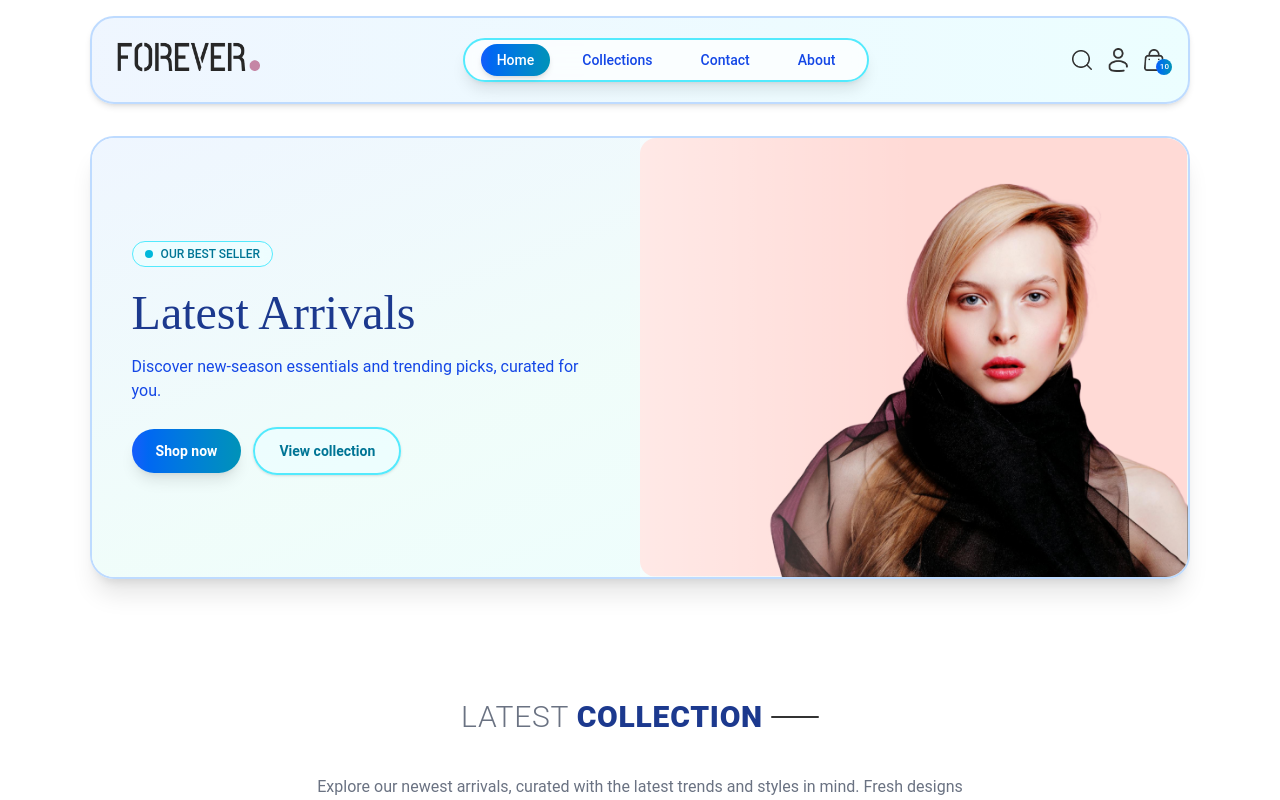
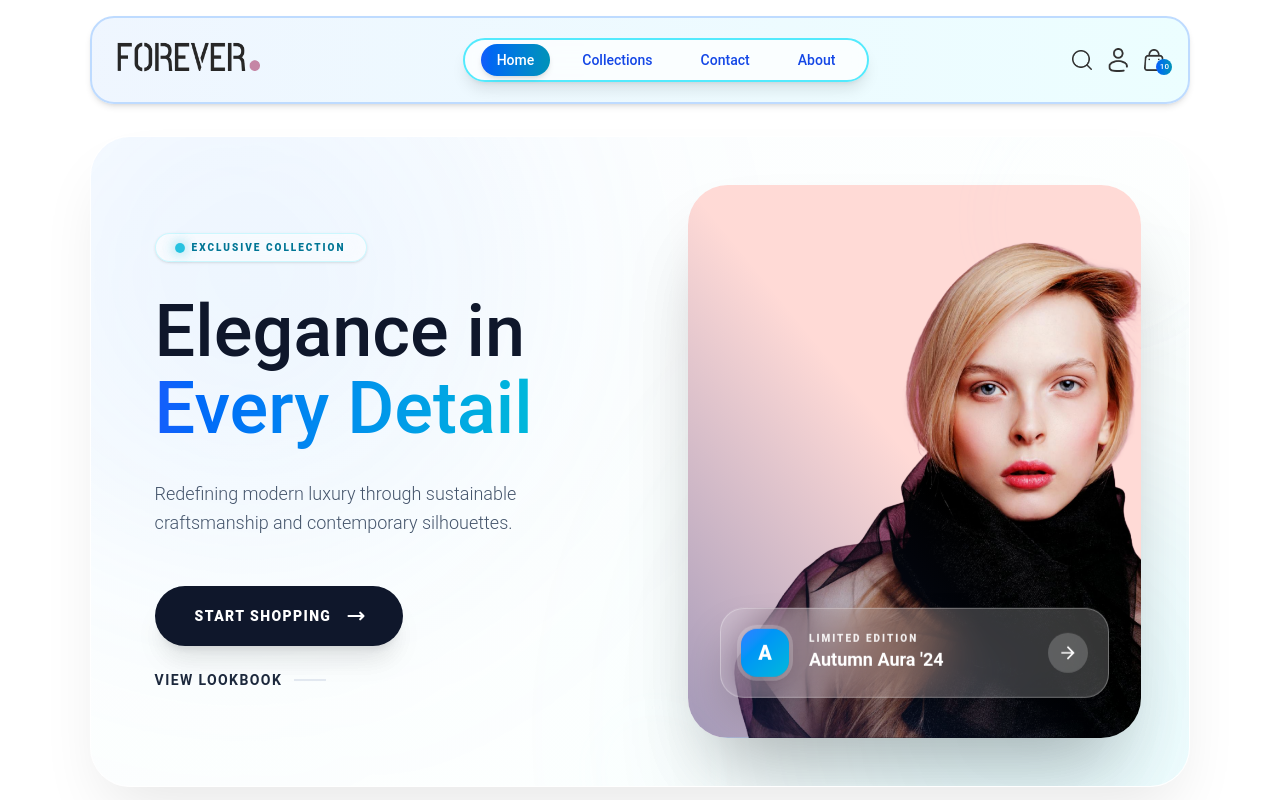
Before and after one commit to mubashirdawood/MERN-E-Commerce-Web-Application-Full-Stack-Project-, a React (Vite) app: page / in a window 1280 px wide. Shown: the top 800 px of the page. Built offline with nearby package versions, Linux system fonts and the light colour scheme.

Commit message:
ui animation   update

```diff
--- a/src/components/Hero.jsx
+++ b/src/components/Hero.jsx
@@ -1,68 +1,205 @@
-import React from "react";
+import React, { useRef, useState, useEffect } from "react";
 import { Link } from "react-router-dom";
 import { assets } from "../assets/assets";
-import { motion } from "framer-motion";
+import { motion, useMotionValue, useSpring, useTransform, AnimatePresence } from "framer-motion";
 
 const Hero = () => {
+  const containerRef = useRef(null);
+  const buttonRef = useRef(null);
+
+  // Mouse hover parallax effects
+  const mouseX = useMotionValue(0);
+  const mouseY = useMotionValue(0);
+
+  const springConfig = { damping: 25, stiffness: 150 };
+  const smoothX = useSpring(mouseX, springConfig);
+  const smoothY = useSpring(mouseY, springConfig);
+
+  // Rotate container slightly based on mouse position
+  const rotateX = useTransform(smoothY, [-0.5, 0.5], [2, -2]);
+  const rotateY = useTransform(smoothX, [-0.5, 0.5], [-2, 2]);
+
+  // Image parallax
+  const imgX = useTransform(smoothX, [-0.5, 0.5], [10, -10]);
+  const imgY = useTransform(smoothY, [-0.5, 0.5], [10, -10]);
+
+  // Magnetic Button Effect
+  const btnX = useMotionValue(0);
+  const btnY = useMotionValue(0);
+  const smoothBtnX = useSpring(btnX, springConfig);
+  const smoothBtnY = useSpring(btnY, springConfig);
+
+  const handleMouseMove = (e) => {
+    if (!containerRef.current) return;
+    const rect = containerRef.current.getBoundingClientRect();
+    const x = (e.clientX - rect.left) / rect.width - 0.5;
+    const y = (e.clientY - rect.top) / rect.height - 0.5;
+    mouseX.set(x);
+    mouseY.set(y);
+
+    if (buttonRef.current) {
+        const btnRect = buttonRef.current.getBoundingClientRect();
+        const btnCenterX = btnRect.left + btnRect.width / 2;
+        const btnCenterY = btnRect.top + btnRect.height / 2;
+        const dist = Math.hypot(e.clientX - btnCenterX, e.clientY - btnCenterY);
+
+        if (dist < 100) {
+            btnX.set((e.clientX - btnCenterX) * 0.4);
+            btnY.set((e.clientY - btnCenterY) * 0.4);
+        } else {
+            btnX.set(0);
+            btnY.set(0);
+        }
+    }
+  };
+
+  const handleMouseLeave = () => {
+    mouseX.set(0);
+    mouseY.set(0);
+    btnX.set(0);
+    btnY.set(0);
+  };
+
+  const text1 = "Elegance in";
+  const text2 = "Every Detail";
+
   const containerVariants = {
     hidden: { opacity: 0 },
     visible: {
       opacity: 1,
       transition: {
-        staggerChildren: 0.2,
-        delayChildren: 0.3,
+        staggerChildren: 0.1,
+        delayChildren: 0.4,
       },
     },
   };
 
   const itemVariants = {
-    hidden: { y: 20, opacity: 0 },
+    hidden: { y: 20, opacity: 0, filter: "blur(5px)" },
     visible: {
       y: 0,
       opacity: 1,
-      transition: { duration: 0.5, ease: "easeOut" },
+      filter: "blur(0px)",
+      transition: { duration: 0.7, ease: [0.16, 1, 0.3, 1] },
     },
   };
 
+  const charVariants = {
+    hidden: { opacity: 0, y: 10 },
+    visible: { opacity: 1, y: 0 },
+  };
+
   return (
-    <section className="mt-8">
+    <section className="mt-8 perspective-1000">
       <motion.div
-        initial={{ opacity: 0, scale: 0.95 }}
-        animate={{ opacity: 1, scale: 1 }}
-        transition={{ duration: 0.8 }}
-        className="relative overflow-hidden rounded-3xl border-2 border-blue-200 shadow-xl hover:shadow-2xl transition-shadow"
+        ref={containerRef}
+        onMouseMove={handleMouseMove}
+        onMouseLeave={handleMouseLeave}
+        style={{ rotateX, rotateY, transformStyle: "preserve-3d" }}
+        initial={{ opacity: 0, y: 50, scale: 0.95 }}
+        animate={{ opacity: 1, y: 0, scale: 1 }}
+        transition={{ duration: 1, ease: [0.16, 1, 0.3, 1] }}
+        className="relative overflow-hidden rounded-[2.5rem] border border-white/20 bg-white/40 shadow-[0_32px_64px_-16px_rgba(0,0,0,0.1)] backdrop-blur-md transition-shadow hover:shadow-[0_48px_80px_-16px_rgba(6,182,212,0.15)]"
       >
-        <div className="pointer-events-none absolute inset-0 bg-linear-to-br from-blue-50 via-teal-50 to-cyan-50" />
+        {/* Animated Background Blobs */}
+        <div className="absolute inset-0 pointer-events-none overflow-hidden">
+          <motion.div
+            animate={{
+              x: [0, 50, 0],
+              y: [0, 30, 0],
+              scale: [1, 1.2, 1],
+              rotate: [0, 90, 0]
+            }}
+            transition={{ duration: 20, repeat: Infinity, ease: "linear" }}
+            className="absolute -top-32 -left-32 h-[500px] w-[500px] rounded-full bg-blue-400/10 blur-[120px]"
+          />
+          <motion.div
+            animate={{
+              x: [0, -40, 0],
+              y: [0, 60, 0],
+              scale: [1, 1.1, 1],
+              rotate: [0, -90, 0]
+            }}
+            transition={{ duration: 15, repeat: Infinity, ease: "linear" }}
+            className="absolute -bottom-32 -right-32 h-[500px] w-[500px] rounded-full bg-cyan-400/10 blur-[120px]"
+          />
+          <motion.div
+            animate={{
+              opacity: [0.3, 0.6, 0.3]
+            }}
+            transition={{ duration: 8, repeat: Infinity, ease: "easeInOut" }}
+            className="absolute inset-0 bg-linear-to-br from-blue-50/40 via-teal-50/40 to-cyan-50/40"
+          />
+        </div>
 
-        <div className="relative grid grid-cols-1 sm:grid-cols-2 items-stretch">
+        <div className="relative grid grid-cols-1 sm:grid-cols-2 items-center min-h-[550px]">
           {/* hero left */}
           <motion.div
             variants={containerVariants}
             initial="hidden"
             animate="visible"
-            className="flex items-center px-6 py-10 sm:px-10 sm:py-14"
+            className="flex items-center px-8 py-14 sm:px-16 sm:py-24 z-10"
           >
             <div className="max-w-xl">
-              <motion.div variants={itemVariants} className="inline-flex items-center gap-2 rounded-full border border-cyan-300 bg-cyan-50/70 px-3 py-1 text-xs font-medium text-cyan-700 backdrop-blur">
-                <span className="h-2 w-2 rounded-full bg-cyan-500" />
-                OUR BEST SELLER
+              <motion.div
+                variants={itemVariants}
+                className="inline-flex items-center gap-2 rounded-full border border-cyan-200/50 bg-white/60 px-5 py-1.5 text-[10px] font-black tracking-[0.2em] text-cyan-700 uppercase backdrop-blur-md shadow-sm"
+              >
+                <motion.span
+                  animate={{ scale: [1, 1.5, 1], opacity: [0.7, 1, 0.7] }}
+                  transition={{ duration: 2, repeat: Infinity }}
+                  className="h-2 w-2 rounded-full bg-cyan-500 shadow-[0_0_10px_rgba(6,182,212,0.8)]"
+                />
+                Exclusive Collection
               </motion.div>
 
-              <motion.h1 variants={itemVariants} className="prata-regular mt-4 text-3xl leading-tight sm:text-4xl lg:text-5xl text-blue-900">
-                Latest Arrivals
+              <motion.h1
+                variants={itemVariants}
+                className="prata-regular mt-8 text-4xl leading-[1.05] sm:text-5xl lg:text-7xl text-slate-900 drop-shadow-sm font-medium"
+              >
+                {text1.split("").map((char, i) => (
+                  <motion.span key={i} variants={charVariants}>{char}</motion.span>
+                ))}<br />
+                <span className="bg-linear-to-r from-blue-600 to-cyan-500 bg-clip-text text-transparent">
+                  {text2.split("").map((char, i) => (
+                    <motion.span key={i} variants={charVariants}>{char}</motion.span>
+                  ))}
+                </span>
               </motion.h1>
 
-              <motion.p variants={itemVariants} className="mt-3 text-sm text-blue-700 sm:text-base">
-                Discover new-season essentials and trending picks, curated for
-                you.
+              <motion.p
+                variants={itemVariants}
+                className="mt-8 text-base text-slate-600 sm:text-lg max-w-md leading-relaxed font-light"
+              >
+                Redefining modern luxury through sustainable <br className="hidden md:block" />
+                craftsmanship and contemporary silhouettes.
               </motion.p>
 
-              <motion.div variants={itemVariants} className="mt-6 flex flex-wrap items-center gap-3">
-                <Link to='/collections' className="rounded-full bg-linear-to-r from-blue-600 to-cyan-600 px-6 py-3 text-sm font-semibold text-white shadow-lg transition hover:shadow-cyan-500/50 active:scale-[0.99]">
-                  Shop now
-                </Link>
-                <Link to="/collections" className="rounded-full border-2 border-cyan-300 bg-cyan-50/70 px-6 py-3 text-sm font-semibold text-cyan-700 shadow-sm transition hover:bg-cyan-100 inline-block">
-                  View collection
+              <motion.div variants={itemVariants} className="mt-12 flex flex-wrap items-center gap-6">
+                <motion.div
+                  ref={buttonRef}
+                  style={{ x: smoothBtnX, y: smoothBtnY }}
+                >
+                  <Link to='/collection' className="group relative flex items-center justify-center overflow-hidden rounded-full bg-slate-900 px-10 py-5 text-sm font-black text-white shadow-xl transition-all hover:shadow-blue-500/25">
+                    <span className="relative z-10 tracking-widest uppercase">Start Shopping</span>
+                    <div className="absolute inset-0 -translate-x-full bg-linear-to-r from-blue-600 to-cyan-500 transition-transform duration-500 ease-[0.16,1,0.3,1] group-hover:translate-x-0" />
+                    <motion.div
+                        animate={{ x: [0, 5, 0] }}
+                        transition={{ duration: 1.5, repeat: Infinity }}
+                        className="relative z-10 ml-3"
+                    >
+                        <svg width="20" height="20" fill="none" stroke="currentColor" viewBox="0 0 24 24">
+                            <path strokeLinecap="round" strokeLinejoin="round" strokeWidth="2.5" d="M17 8l4 4m0 0l-4 4m4-4H3" />
+                        </svg>
+                    </motion.div>
+                  </Link>
+                </motion.div>
+
+                <Link to="/collection" className="group flex items-center gap-3 text-sm font-bold text-slate-800 transition-colors hover:text-blue-600 tracking-widest uppercase">
+                  View Lookbook
+                  <div className="relative h-[2px] w-8 bg-slate-200 overflow-hidden">
+                    <div className="absolute inset-0 bg-blue-600 -translate-x-full transition-transform duration-500 group-hover:translate-x-0" />
+                  </div>
                 </Link>
               </motion.div>
             </div>
@@ -70,17 +207,45 @@ const Hero = () => {
 
           {/* hero right */}
           <motion.div
-            initial={{ opacity: 0, x: 20 }}
-            animate={{ opacity: 1, x: 0 }}
-            transition={{ duration: 0.8, delay: 0.5 }}
-            className="relative h-72 sm:h-full"
+            style={{ x: imgX, y: imgY, transformStyle: "preserve-3d" }}
+            initial={{ opacity: 0, scale: 0.9, x: 100 }}
+            animate={{ opacity: 1, scale: 1, x: 0 }}
+            transition={{ duration: 1.5, delay: 0.2, ease: [0.16, 1, 0.3, 1] }}
+            className="relative h-[400px] sm:h-full p-8 sm:p-12 z-0"
           >
-            <img
-              src={assets.hero_img}
-              className="h-full w-full rounded-2xl object-cover"
-              alt="Latest arrivals"
-            />
-            <div className="pointer-events-none absolute inset-0 bg-linear-to-l from-transparent via-transparent to-white/40" />
+            <div className="relative h-full w-full overflow-hidden rounded-[2.5rem] shadow-[0_48px_80px_-24px_rgba(0,0,0,0.3)]">
+              <motion.img
+                src={assets.hero_img}
+                whileHover={{ scale: 1.08 }}
+                transition={{ duration: 1.2 }}
+                className="h-full w-full object-cover"
+                alt="Latest arrivals"
+              />
+              <div className="absolute inset-0 bg-linear-to-tr from-blue-900/40 via-transparent to-transparent pointer-events-none" />
+
+              {/* Floating Status Detail */}
+              <motion.div
+                animate={{ y: [0, -15, 0] }}
+                transition={{ duration: 5, repeat: Infinity, ease: "easeInOut" }}
+                className="absolute bottom-8 left-8 right-8 backdrop-blur-xl bg-white/20 border border-white/30 p-5 rounded-3xl shadow-2xl hidden lg:block overflow-hidden"
+              >
+                <div className="absolute inset-0 bg-linear-to-r from-transparent via-white/10 to-transparent -translate-x-full animate-[shimmer_3s_infinite]" />
+                <div className="flex items-center gap-5">
+                  <div className="h-12 w-12 rounded-2xl bg-linear-to-br from-blue-500 to-cyan-500 flex items-center justify-center text-white font-black text-xl shadow-lg ring-4 ring-white/20">A</div>
+                  <div>
+                    <div className="text-[10px] uppercase tracking-[0.2em] text-white/90 font-black">Limited Edition</div>
+                    <div className="text-white font-bold text-lg">Autumn Aura '24</div>
+                  </div>
+                  <div className="ml-auto bg-white/20 h-10 w-10 rounded-full flex items-center justify-center text-white">
+                    <svg width="20" height="20" fill="currentColor" viewBox="0 0 24 24"><path d="M12 4l-1.41 1.41L16.17 11H4v2h12.17l-5.58 5.59L12 20l8-8z"/></svg>
+                  </div>
+                </div>
+              </motion.div>
+            </div>
+
+            {/* Decorative Elements */}
+            <div className="absolute -top-12 -right-12 h-64 w-64 rounded-full border-2 border-blue-200/20 blur-md pointer-events-none" />
+            <div className="absolute -bottom-12 -left-12 h-32 w-32 rounded-full border border-cyan-200/20 blur-sm pointer-events-none" />
           </motion.div>
         </div>
       </motion.div>
--- a/src/index.css
+++ b/src/index.css
@@ -1,18 +1,36 @@
 @import "tailwindcss";
 @import url('https://fonts.googleapis.com/css2?family=Prata&family=Roboto:ital,wght@0,100..900;1,100..900&display=swap');
+
+@theme {
+  --font-prata: "Prata", serif;
+  --font-roboto: "Roboto", sans-serif;
+}
+
+@layer base {
+  * {
+    font-family: var(--font-roboto);
+  }
+}
+
+@layer utilities {
+  .perspective-1000 {
+    perspective: 1000px;
+  }
+
+  .glass {
+    background: rgba(255, 255, 255, 0.4);
+    backdrop-filter: blur(8px);
+    border: 1px solid rgba(255, 255, 255, 0.2);
+  }
+}
+
+.prata-regular {
+  font-family: var(--font-prata);
+}
 
 a.active hr{
     background-color: #000;
     display: block;
-}
-
-.prata-regular {
-  font-family: "Prata", serif;
-  font-weight: 400;
-  font-style: normal;
-}
-*{
-    font-family: 'Roboto', sans-serif;
 }
 
  ::-webkit-scrollbar {
@@ -24,5 +42,4 @@ a.active hr{
     background-color: #000;
     color: aliceblue;
   }
-
 }
```
